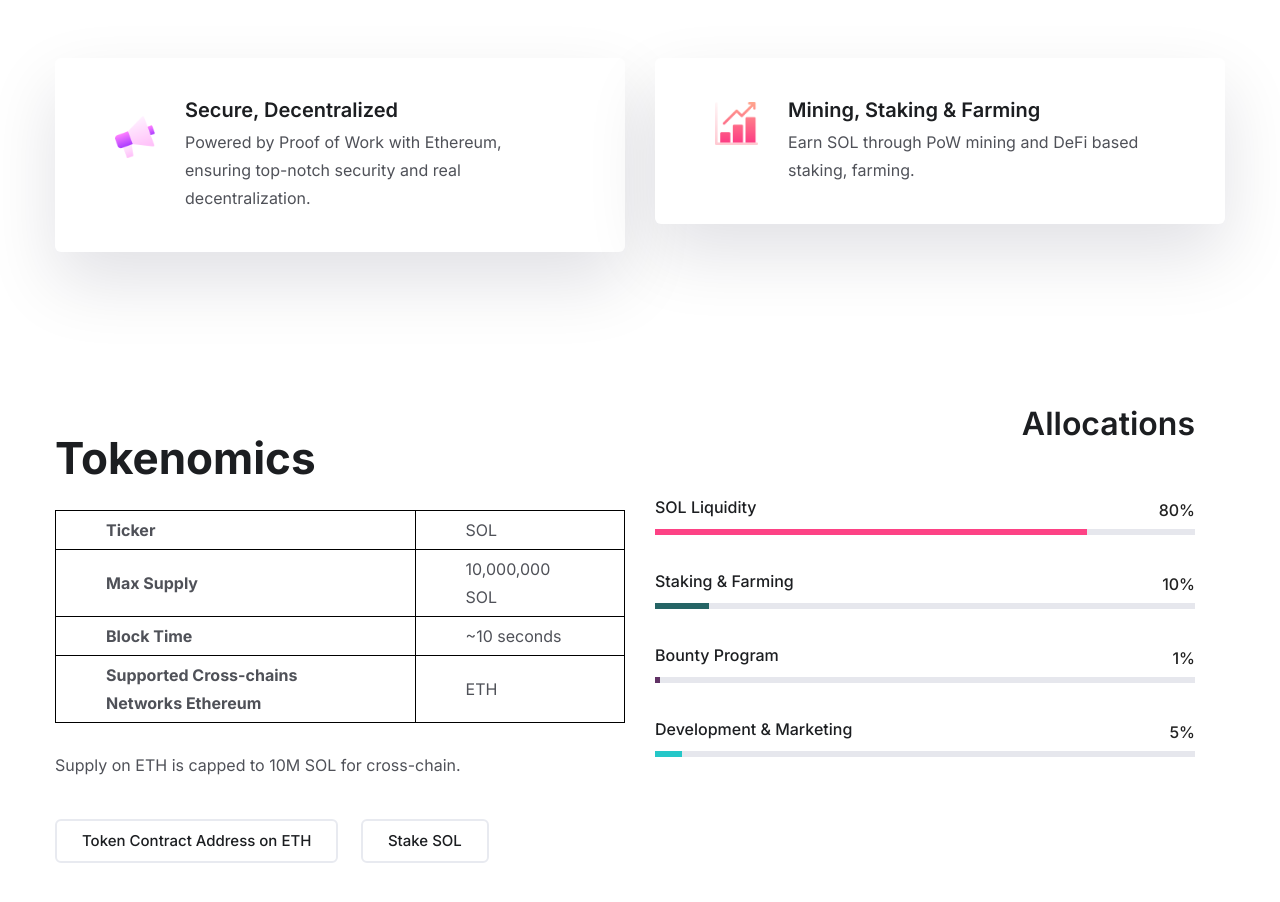
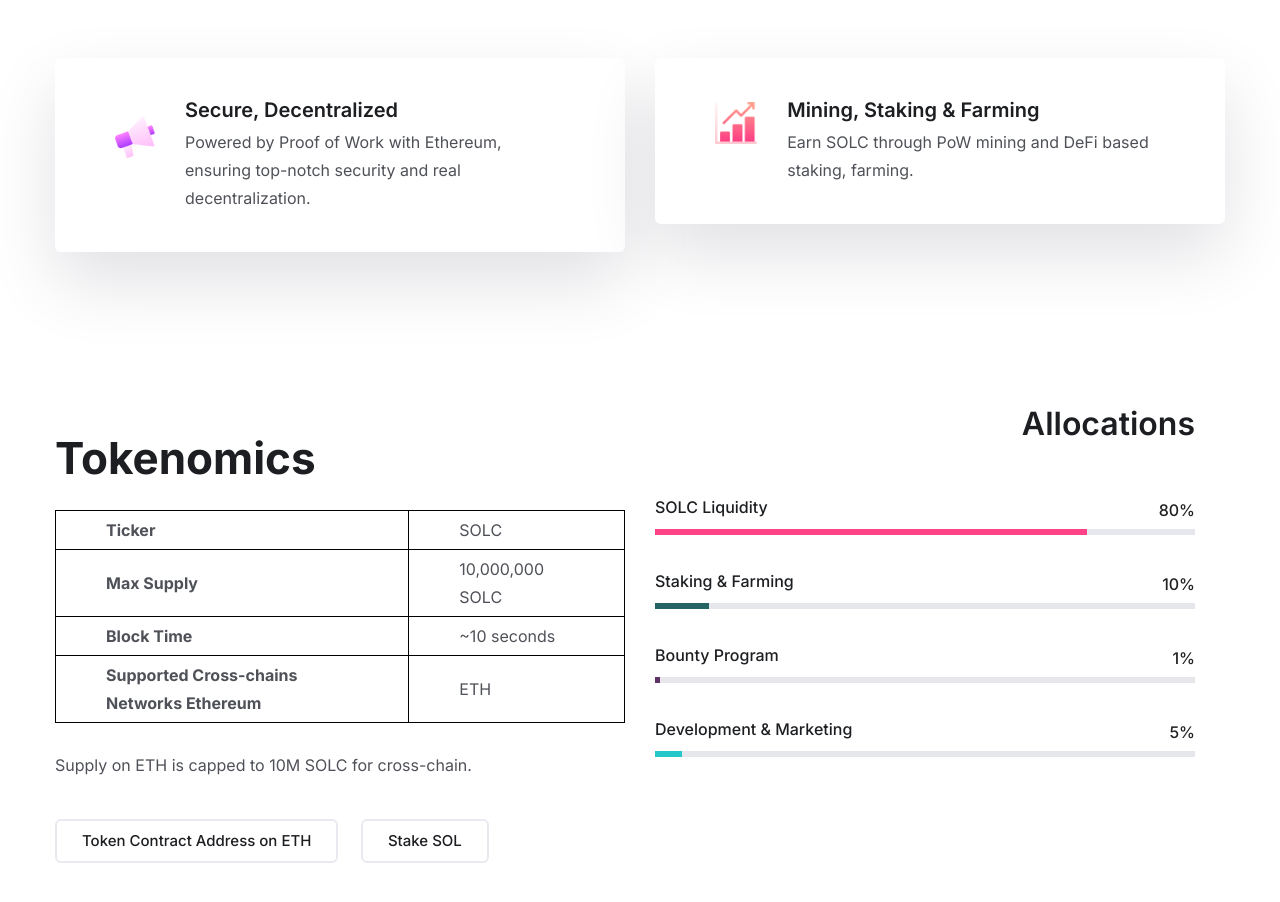
Before and after one commit to crypptoboi/solanaClassic, a plain HTML site: page index.html in a window 1280 px wide. Shown: the part 1240-2142 px from the top of the page. Drawn offline with Linux system fonts and the light colour scheme; some packages are replaced by stand-ins of ours.

Commit message:
Add files via upload

```diff
--- a/index.html
+++ b/index.html
@@ -116,9 +116,9 @@
                             </h2>
 
                             <p class="wow fadeInUp banner__description" data-wow-delay=".5s">
-                                As the FTX exchange crumbled as CZ is not saving it, many SOL stakers have demanded back their tokens. SOL validators are also set to unlock 800 million worth of SOL as the token lock down period is ending.
+                                As the FTX exchange crumbled as CZ is not saving it, many SOLC stakers have demanded back their tokens. SOLC validators are also set to unlock 800 million worth of SOL as the token lock down period is ending.
 
-                                Sol withdrawals have been halted. Are you risking to buy the dip?
+                                Solc withdrawals have been halted. Are you risking to buy the dip?
 
                                 Enters Solana Classic. Join the right side.
                                 You hear me anon?
@@ -127,7 +127,7 @@
                             <div class="banner__btns" style="margin-bottom: 20px;">
 
                                 <a href="#" class="tt__btn btn-round btn-light banner-btn wow fadeInUp" data-wow-delay=".7s" target="_blank" style="width: 200px;">
-                                     Buy SOL 🟢
+                                     Buy SOLC 🟢
                                 </a>
                             </div>
 
@@ -201,7 +201,7 @@
                                 </h4>
 
                                 <p class="description">
-                                    Earn SOL through PoW mining and DeFi based staking, farming.
+                                    Earn SOLC through PoW mining and DeFi based staking, farming.
                                 </p>
 
                             </div>
@@ -236,11 +236,11 @@
 
                                 <tr>
                                     <td><b>Ticker</b></td>
-                                    <td>SOL</td>
+                                    <td>SOLC</td>
                                 </tr>
                                 <tr>
                                     <td><b>Max Supply</b></td>
-                                    <td>10,000,000 SOL</td>
+                                    <td>10,000,000 SOLC</td>
                                 </tr>
                                 <tr>
                                     <td><b>Block Time</b></td>
@@ -253,7 +253,7 @@
                             </table>
                             <div class="description wow fadeInUp" data-wow-delay="0.5s">
                                 <p><br>
-                            Supply on ETH is capped to 10M SOL for cross-chain.
+                            Supply on ETH is capped to 10M SOLC for cross-chain.
                                 </p>
                             </div>
                         </div>
@@ -278,7 +278,7 @@
                                 <div class="skills active">
 
                                     <div class="progress-box wow fadeInUp" data-wow-delay="0.3s">
-                                        <p>SOL Liquidity</p>
+                                        <p>SOLC Liquidity</p>
 
                                         <div class="bar-wrapper">
                                             <div class="bar">
```
